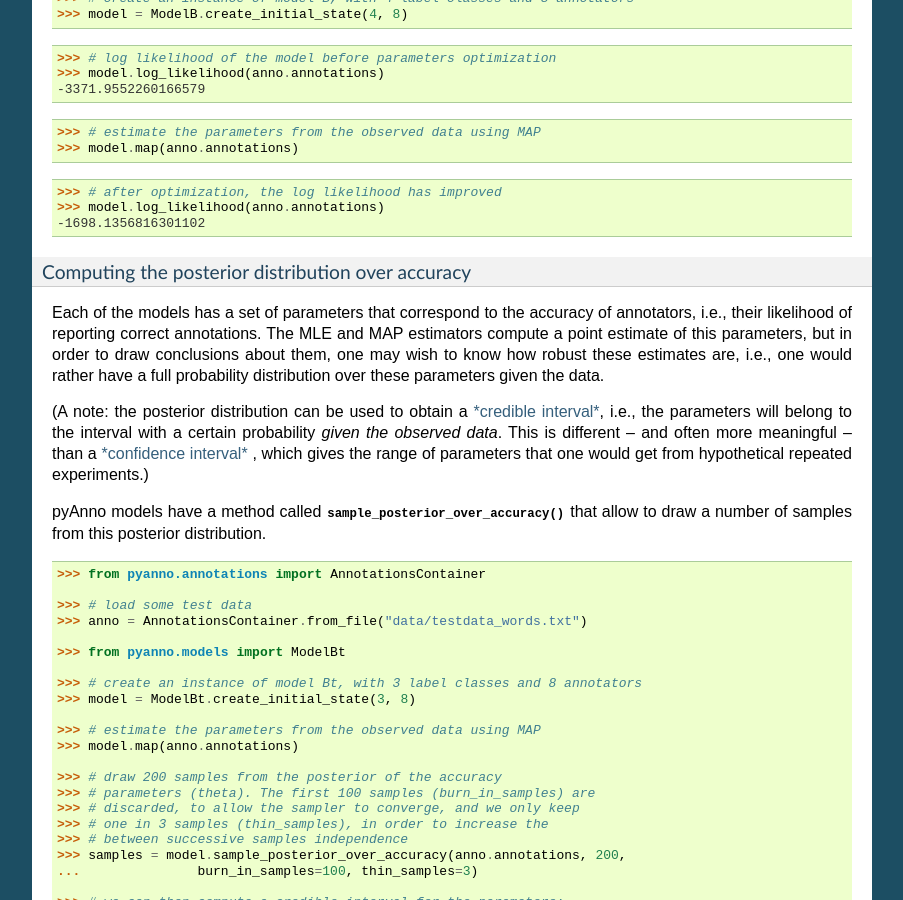
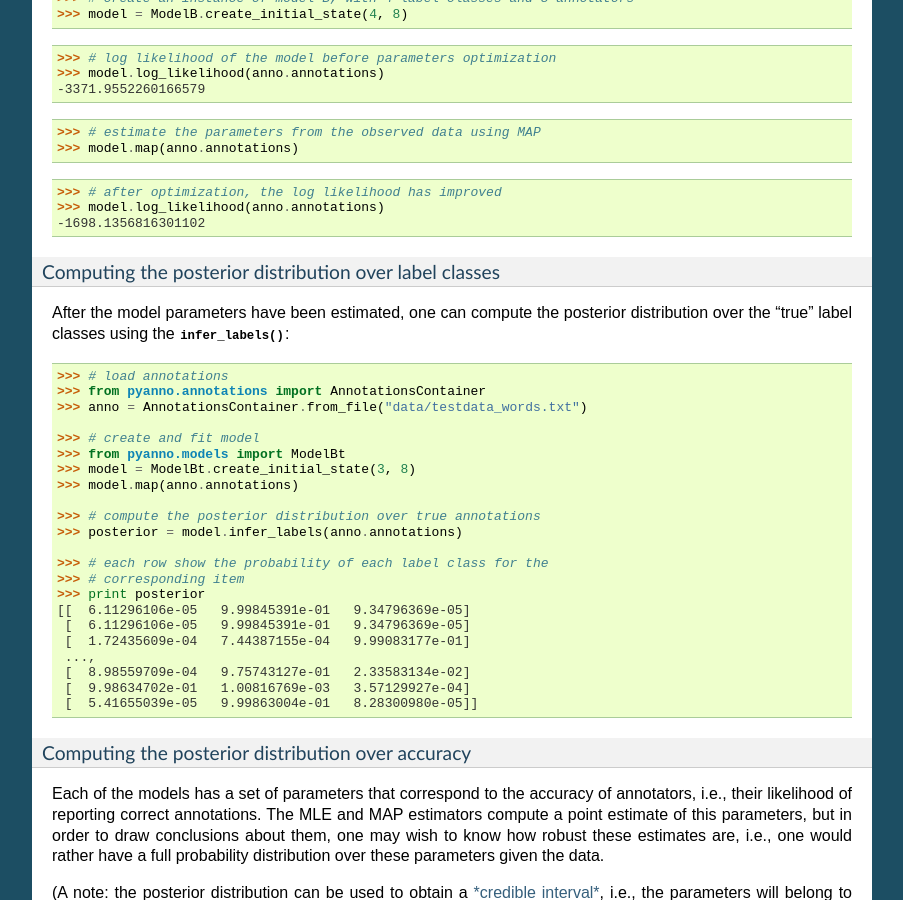
Before and after one commit to xpw0222/uchicago-pyanno, a Sphinx documentation site: the page built from docs/source/user_guide.rst, in a window 1280 px wide and 900 px high, scrolled down 3293 px. Shown: the whole window, without its empty margins (198-1101 px from the left). Built offline with Sphinx 7.4.7, drawn with Linux system fonts in a browser that asks for light colours; formulas are drawn with MathJax 3; some of the changed text lies outside the part shown.

Commit message:
DOC: user guide

```diff
--- a/docs/source/user_guide.rst
+++ b/docs/source/user_guide.rst
@@ -227,6 +227,38 @@ given the current estimate of the parameters,
     -1698.1356816301102
 
 
+Computing the posterior distribution over label classes
+'''''''''''''''''''''''''''''''''''''''''''''''''''''''
+
+After the model parameters have been estimated, one can compute the
+posterior distribution over the "true" label classes using the
+:meth:`~pyanno.abstract_model.AbstractModel.infer_labels`: ::
+
+    >>> # load annotations
+    >>> from pyanno.annotations import AnnotationsContainer
+    >>> anno = AnnotationsContainer.from_file("data/testdata_words.txt")
+
+    >>> # create and fit model
+    >>> from pyanno.models import ModelBt
+    >>> model = ModelBt.create_initial_state(3, 8)
+    >>> model.map(anno.annotations)
+
+    >>> # compute the posterior distribution over true annotations
+    >>> posterior = model.infer_labels(anno.annotations)
+
+    >>> # each row show the probability of each label class for the
+    >>> # corresponding item
+    >>> print posterior
+    [[  6.11296106e-05   9.99845391e-01   9.34796369e-05]
+     [  6.11296106e-05   9.99845391e-01   9.34796369e-05]
+     [  1.72435609e-04   7.44387155e-04   9.99083177e-01]
+     ...,
+     [  8.98559709e-04   9.75743127e-01   2.33583134e-02]
+     [  9.98634702e-01   1.00816769e-03   3.57129927e-04]
+     [  5.41655039e-05   9.99863004e-01   8.28300980e-05]]
+
+
+
 Computing the posterior distribution over accuracy
 ''''''''''''''''''''''''''''''''''''''''''''''''''
 
@@ -395,8 +427,84 @@ to start the pyAnno GUI.
 Navigating the main window
 ^^^^^^^^^^^^^^^^^^^^^^^^^^
 
+The main window of the pyAnno GUI looks like this:
+
+.. image:: images/main_window_screenshot.png
+     :width: 600pt
+
+It contains three panels:
+
+* On the left side we find the **model panel**. At the top, there are buttons
+  to create a new model. Select the desired model from the selection box,
+  and click on "Create..." to enter the basic parameters for the model, for
+  example:
+
+  .. image:: images/create_model.png
+       :width: 300pt
+
+  Below that, one sees a summary of the model information, and a graphical
+  display of the current model parameters:
+
+  .. image:: images/model_info.png
+       :width: 300pt
+
+* On the right side we find the **annotations panel**. Open an annotations
+  data file or create an empty annotation set from the file dialog at the top:
+
+  .. image:: images/open_file.png
+       :width: 300pt
+
+  Once opened, the panel shows some basic information about the annotations:
+
+  .. image:: images/annotations_info.png
+       :width: 300pt
+
+  Finally, the bottommost part of the panel displays standard statistics
+  of annotators agreement and covariance:
+
+  .. image:: images/stats_view.png
+       :width: 300pt
+
+* At the bottom we can see the **actions panel**. If the current model
+  and annotations are compatible (e.g., they have the same number of
+  annotators, the panel will show the log likelihood of the data under
+  the model given the current parameters, and wil also offer a number
+  of actions:
+
+    .. image:: images/action_panel.png
+         :width: 300pt
+
+  From left to right, the buttons allow to estimate parameters by
+  maximum likelihood ("ML estimate..."), or by maximum a posteriori estimate
+  ("MAP estimate...").
+
+  The third button allows to draw a number of samples from the posterior
+  distribution of the accuracy parameters, which represent the correctness
+  of the annotators.
+
+    .. image:: images/sampling_dialog.png
+         :width: 300pt
+
+  After sampling, the model panel will show credible
+  intervals around the parameters.
+
+    .. image:: images/credible_intervals.png
+         :width: 300pt
+
+  The last button, "Estimate labels..." computes the posterior probability
+  of the "true" labels underlying the observed data, and show it as a plot
+  in a separate window:
+
+    .. image:: images/estimate_labels_screenshot.png
+         :width: 200pt
+
+  You can left-click and drag on the plot to examine all the data.
+
+
 Plot tools
 ''''''''''
+
+All plots on the main window offer these tools:
 
 * To save a plot as displayed in the window, click on the plot and press Ctrl-S
   (Cmd-S on Mac). A dialog will open, asking for a destination file
@@ -413,17 +521,35 @@ Plot tools
 The database window
 ^^^^^^^^^^^^^^^^^^^
 
+In the bottom right part of the window there are two additional buttons that
+can be used to interact with the **results database**:
 
+    .. image:: images/database_buttons.png
+         :width: 200pt
 
+Clicking on
+"Open database" opens a new window showing the current
+contents of the database:
+
+    .. image:: images/database_screenshot.png
+         :width: 500pt
+
+Each row of the table shows a pyAnno result: for each annotations set
+(first column), one can examine the models that have been applied to
+it (second column), sorted by decreasing log likelihood (third column).
+
+To save the current results in the database, press "Add to database".
+Vice versa, to load old results in the main window, select the
+corresponding row in the database window, and click on "Load results".
 
 Finding help
 ------------
 
-* Online API: [REF]
+* :doc:`Online API reference <pyanno>`
 
 * Another way to see how the functions are intended to work
   is to have a look at the unit tests, which can be found in
-  the directory `pyanno\tests` of the pyanno library
+  the directory `pyanno/tests` of the pyAnno library folder
 
 * If everything else fails, please describe your issue in
   pyAnno's
```
Also changed, not shown: docs/source/index.rst (+9 -1 lines), docs/source/images/action_panel.png (added), docs/source/images/annotations_info.png (added), docs/source/images/create_model.png (added), docs/source/images/credible_intervals.png (added), docs/source/images/database_buttons.png (added), docs/source/images/database_screenshot.png (added), docs/source/images/estimate_labels_screenshot.png (added), docs/source/images/main_window_screenshot.png (added), docs/source/images/model_info.png (added), docs/source/images/open_file.png (added), docs/source/images/sampling_dialog.png (added), docs/source/images/stats_view.png (added).
